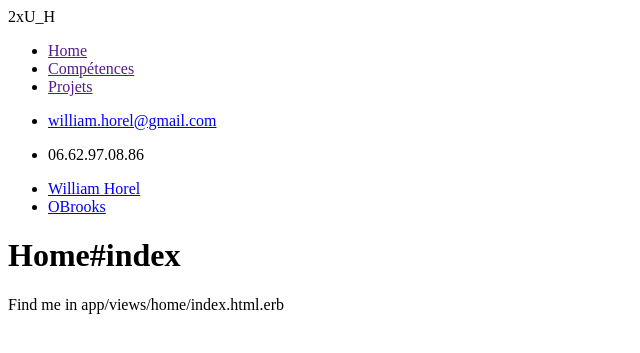
After one commit to OBrooks/HoWebsites, a Rails app: template app/views/home/index.html.erb in a window 1280 px wide. The commit adds this page. Shown: the top 353 px of the page, without its empty margins (0-640 px from the left). Run offline with Rails 7, Linux system fonts and the light colour scheme; the template is opened without the code that fills it, so the values that code supplies are empty; style sheets or scripts are compiled from the project's sources.

Commit message:
added controller and views without gems & css & js

```diff
--- /dev/null
+++ b/app/assets/javascripts/home.coffee
@@ -0,0 +1,3 @@
+# Place all the behaviors and hooks related to the matching controller here.
+# All this logic will automatically be available in application.js.
+# You can use CoffeeScript in this file: http://coffeescript.org/
--- /dev/null
+++ b/app/assets/stylesheets/home.scss
@@ -0,0 +1,3 @@
+// Place all the styles related to the home controller here.
+// They will automatically be included in application.css.
+// You can use Sass (SCSS) here: http://sass-lang.com/
--- /dev/null
+++ b/app/controllers/home_controller.rb
@@ -0,0 +1,4 @@
+class HomeController < ApplicationController
+  def index
+  end
+end
--- /dev/null
+++ b/app/helpers/home_helper.rb
@@ -0,0 +1,2 @@
+module HomeHelper
+end
--- /dev/null
+++ b/app/views/home/index.html.erb
@@ -0,0 +1,2 @@
+<h1>Home#index</h1>
+<p>Find me in app/views/home/index.html.erb</p>
--- /dev/null
+++ b/app/views/layouts/_header.html.erb
@@ -0,0 +1,35 @@
+<header id="nav-wrap">
+    <div class="logo">2xU_H</div>
+    <div id="nav-in-burger" class="nav-in-burger">
+        <ul class="nav-side-left">
+            <li>
+                <a href="">Home</a>
+            </li>
+            <li>
+                <a href="">Compétences</a>
+            </li>
+            <li>
+                <a href="">Projets</a>
+            </li>
+        </ul>
+        <ul id="nav-side-right">
+            <li>
+                        <div class="header_i"><i class="fas fa-envelope-open fa-2x"></i></div><a
+                            href="mailto:william.horel@gmail.com?subject=Demande d'informations&body=Bonjour,">william.horel@gmail.com</a>
+            </li>
+            <li>
+                <div class="header_i"><i class="fas fa-mobile-alt fa-2x"></i></div><p>06.62.97.08.86</p>
+            </li>
+            </li>
+            <li>
+                <div class="header_i"><i class="fab fa-linkedin fa-2x"></i></div><a href="https://www.linkedin.com/in/william-horel-33000/">William Horel</a>
+            </li>
+            <li>
+                <div class="header_i"><i class="fab fa-github fa-2x"></i></div><a href="https://github.com/OBrooks">OBrooks</a>
+            </li>
+        </ul>
+    </div>
+    <div id="burger" class="burger burger-rotate">
+        <div class="burger-lines"></div>
+    </div>
+</header>
--- a/app/views/layouts/application.html.erb
+++ b/app/views/layouts/application.html.erb
@@ -1,7 +1,7 @@
 <!DOCTYPE html>
 <html>
   <head>
-    <title>MyWebsite</title>
+    <title>PersonalWebsite</title>
     <%= csrf_meta_tags %>
     <%= csp_meta_tag %>
 
@@ -10,6 +10,10 @@
   </head>
 
   <body>
-    <%= yield %>
+    <%= render 'layouts/header' %>
+      <div id="main">
+        <%= yield %>
+      </div>
+    <%= render 'layouts/footer' %>
   </body>
 </html>
--- a/config/routes.rb
+++ b/config/routes.rb
@@ -1,3 +1,4 @@
 Rails.application.routes.draw do
+  root 'home#index'
   # For details on the DSL available within this file, see http://guides.rubyonrails.org/routing.html
 end
```
Also changed, not shown: test/controllers/home_controller_test.rb (added, +9 -0 lines), app/views/layouts/_footer.html.erb (added).
